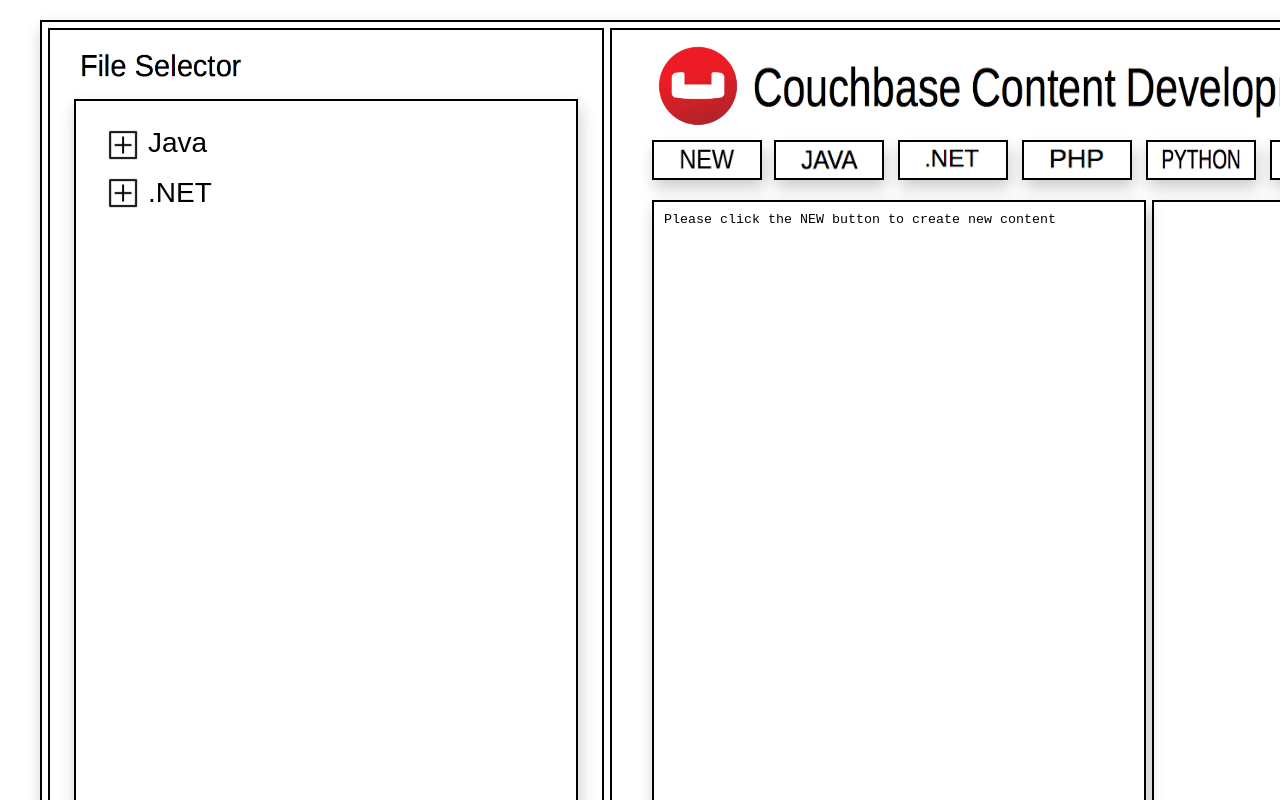
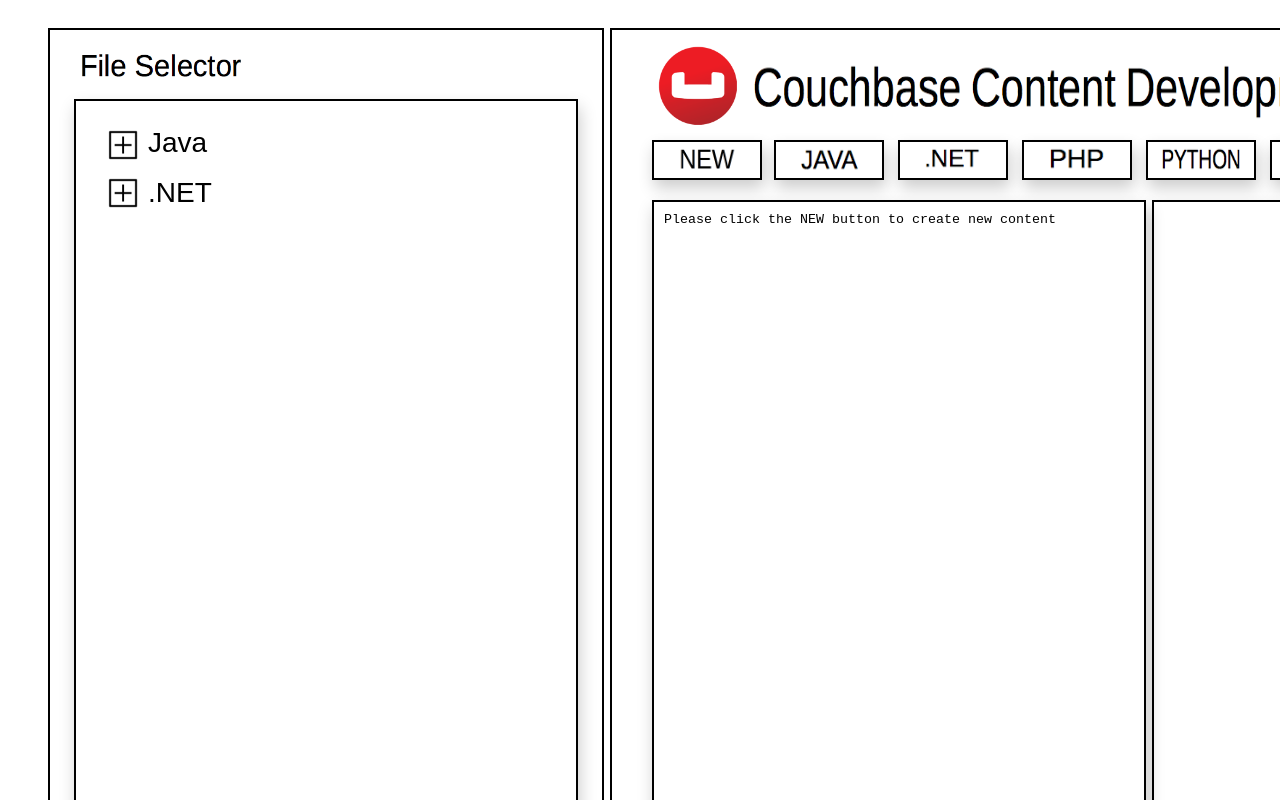
Before and after one commit to tonyjhillman/cb-content-creation, a React (Create React App) app: page / in a window 1280 px wide. Shown: the top 800 px of the page. Built offline with nearby package versions, Linux system fonts and the light colour scheme.

Commit message:
remove baseApplicationWindow div

```diff
--- a/src/index.js
+++ b/src/index.js
@@ -40,23 +40,7 @@
 	return (
 	    <div>
 
-			<div
-				className='baseApplicationWindow'
-				id='baseApplicationWindow'
-				style={{
-					position: 'absolute',
-					border: '2px solid black',
-					width: 1650,
-					height: 1090,
-					backgroundColor: 'white',
-					boxShadow: '2px 8px 16px 0px rgba(0,0,0,0.2)',
-					top: 20,
-					left: 40,
-				}}
-			>
-			</div>
-
-			<FileSelectionOuterWindow />
+            <FileSelectionOuterWindow />
 
 			<UpperApplicationWindow />
 
```
